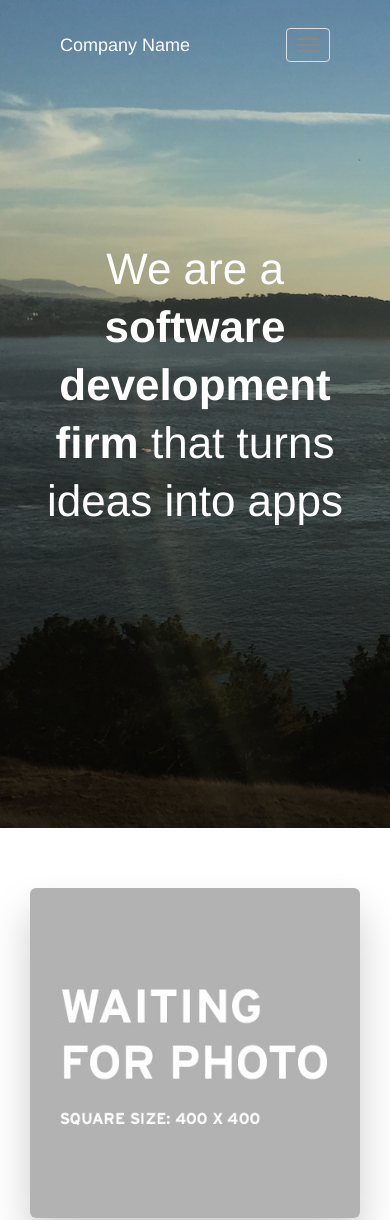
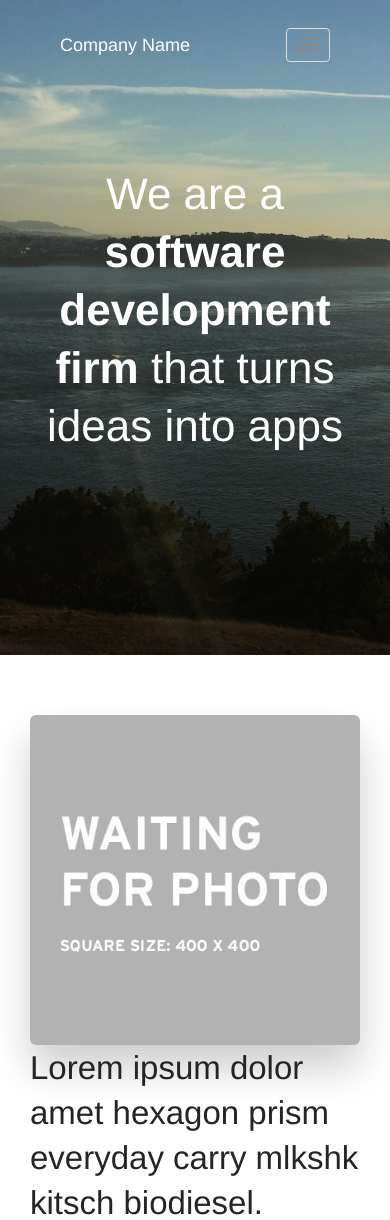
Before and after one commit to Outte/AM-Custom-WordPress-Theme, a PHP site: page / in a window 390 px wide. Shown: the top 1220 px of the page. Run offline with PHP 8.4, Linux system fonts and the light colour scheme; some libraries are stand-ins or nearby versions.

Commit message:
media query update

```diff
--- a/style.css
+++ b/style.css
@@ -26,16 +26,6 @@
 		margin-top: 15%;
 		line-height: 1.31818182em;
 		color: white;
-	}
-
-	@media screen and (max-width: 991px), screen and (max-height: 812px) {
-		#first-feature {
-			height: 828px;
-		}
-
-		#first-feature .jumbotron h1 {
-			margin-top: 40%;
-		}
 	}
 
 	/*Second Feature*/
```
